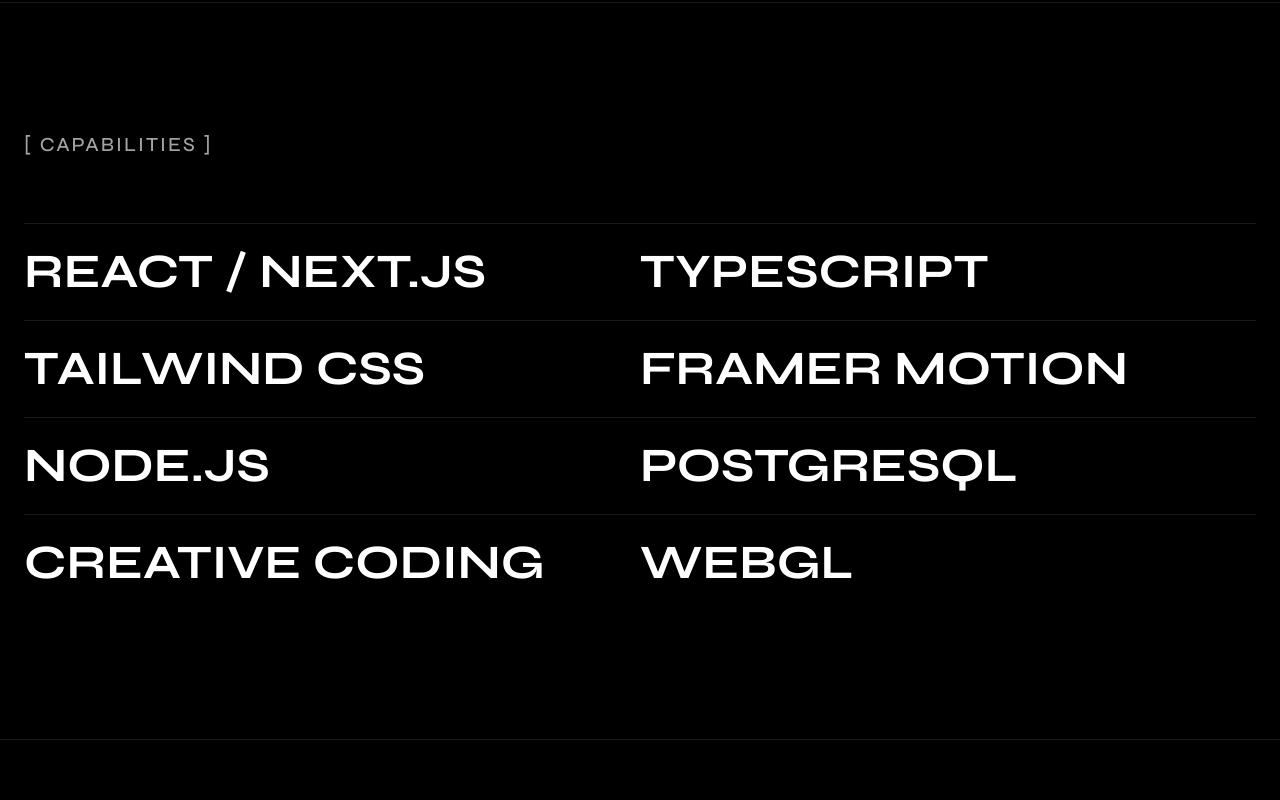
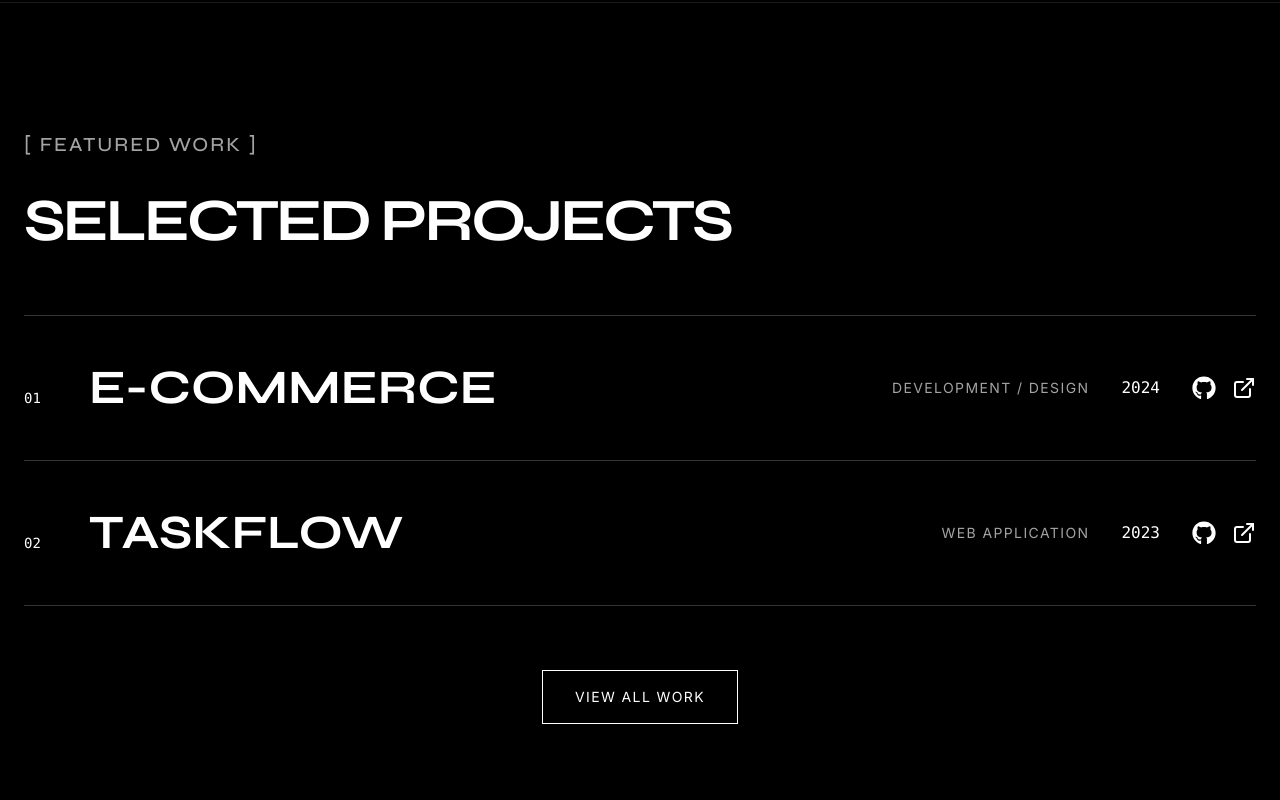
Before and after one commit to YorisSatriaAnanda/YorisS.A, a React (Vite) app: page / in a window 1280 px wide. Shown: the part 1820-2620 px from the top of the page. Built offline with nearby package versions, Linux system fonts and the light colour scheme.

Commit message:
llink cv

```diff
--- /dev/null
+++ b/src/components/sections/FeaturedProjects.tsx
@@ -0,0 +1,130 @@
+import { motion } from 'framer-motion';
+import { useState } from 'react';
+import { FaGithub } from 'react-icons/fa';
+import { ExternalLink } from 'lucide-react';
+import { Link } from 'react-router-dom';
+
+const projects = [
+  {
+    id: 1,
+    title: "E-COMMERCE",
+    category: "Development / Design",
+    year: "2024",
+    image: "/assets/project1.jpg",
+    fallbackImage: "https://images.unsplash.com/photo-1481481322814-3d6412795c15?auto=format&fit=crop&q=80&w=800",
+    link: "#",
+    github: "#"
+  },
+  {
+    id: 2,
+    title: "TASKFLOW",
+    category: "Web Application",
+    year: "2023",
+    image: "/assets/project2.jpg",
+    fallbackImage: "https://images.unsplash.com/photo-1555421689-491a97ff2040?auto=format&fit=crop&q=80&w=800",
+    link: "#",
+    github: "#"
+  }
+];
+
+const FeaturedProjects = () => {
+  const [hoveredProject, setHoveredProject] = useState<number | null>(null);
+  const [mousePos, setMousePos] = useState({ x: 0, y: 0 });
+
+  const handleMouseMove = (e: React.MouseEvent) => {
+    // Only update position if we're inside the component bounds roughly
+    setMousePos({ x: e.clientX, y: e.clientY });
+  };
+
+  return (
+    <section className="py-32 border-b border-white/10 relative" onMouseMove={handleMouseMove}>
+      <div className="container mx-auto px-6">
+        <motion.div
+          initial={{ opacity: 0, y: 20 }}
+          whileInView={{ opacity: 1, y: 0 }}
+          viewport={{ once: true, margin: "-20%" }}
+          transition={{ duration: 0.5 }}
+          className="mb-16"
+        >
+          <div className="flex justify-between items-end mb-8">
+            <h2 className="text-xl tracking-widest font-medium uppercase text-primary-400">
+              [ Featured Work ]
+            </h2>
+          </div>
+          <h3 className="text-4xl md:text-6xl font-syne font-bold uppercase tracking-tighter">
+            Selected Projects
+          </h3>
+        </motion.div>
+
+        <div className="border-t border-white/20">
+          {projects.map((project, index) => (
+            <motion.div
+              key={project.id}
+              initial={{ opacity: 0, y: 20 }}
+              whileInView={{ opacity: 1, y: 0 }}
+              viewport={{ once: true }}
+              transition={{ duration: 0.5, delay: index * 0.1 }}
+              onMouseEnter={() => setHoveredProject(project.id)}
+              onMouseLeave={() => setHoveredProject(null)}
+              className="group border-b border-white/20 py-8 md:py-12 relative flex flex-col md:flex-row md:items-center justify-between hover-target cursor-none transition-colors hover:bg-white/5"
+            >
+              <div className="flex flex-col md:flex-row md:items-baseline gap-4 md:gap-12 z-10 relative pointer-events-none">
+                <span className="text-primary-500 font-mono text-sm hidden md:block">0{index + 1}</span>
+                <h4 className="text-4xl md:text-5xl font-syne font-bold uppercase transition-transform duration-500 group-hover:translate-x-4">
+                  {project.title}
+                </h4>
+              </div>
+
+              <div className="flex items-center gap-8 mt-4 md:mt-0 z-10 relative pointer-events-auto">
+                <span className="text-primary-400 font-sans tracking-widest text-sm uppercase hidden lg:block">
+                  {project.category}
+                </span>
+                <span className="text-white font-mono">{project.year}</span>
+                <div className="flex gap-4">
+                  <a href={project.github} className="hover:text-primary-400 transition-colors hover-target"><FaGithub size={24} /></a>
+                  <a href={project.link} className="hover:text-primary-400 transition-colors hover-target"><ExternalLink size={24} /></a>
+                </div>
+              </div>
+            </motion.div>
+          ))}
+        </div>
+
+        <div className="mt-16 flex justify-center">
+          <Link to="/projects" className="border border-white px-8 py-4 uppercase tracking-widest text-sm hover:bg-white hover:text-black transition-colors hover-target">
+            View All Work
+          </Link>
+        </div>
+      </div>
+
+      {/* Floating Image Reveal on Hover (Desktop Only) */}
+      <div className="fixed top-0 left-0 w-full h-full pointer-events-none z-0 hidden md:block" style={{ pointerEvents: 'none' }}>
+        {projects.map((project) => (
+          <motion.img
+            key={project.id}
+            src={project.image}
+            alt={project.title}
+            className="absolute w-80 h-96 object-cover object-center pointer-events-none"
+            onError={(e) => {
+              (e.target as HTMLImageElement).src = project.fallbackImage;
+            }}
+            initial={{ opacity: 0, scale: 0.8 }}
+            animate={{
+              opacity: hoveredProject === project.id ? 1 : 0,
+              scale: hoveredProject === project.id ? 1 : 0.8,
+              x: mousePos.x - 160, // Center image on cursor
+              y: mousePos.y - 192,
+            }}
+            transition={{
+              opacity: { duration: 0.3 },
+              scale: { duration: 0.3 },
+              x: { type: "spring", stiffness: 100, damping: 20 },
+              y: { type: "spring", stiffness: 100, damping: 20 },
+            }}
+          />
+        ))}
+      </div>
+    </section>
+  );
+};
+
+export default FeaturedProjects;
--- a/src/components/sections/Hero.tsx
+++ b/src/components/sections/Hero.tsx
@@ -1,4 +1,5 @@
 import { motion } from 'framer-motion';
+import { Link } from 'react-router-dom';
 
 const Hero = () => {
   return (
@@ -46,12 +47,23 @@
           transition={{ duration: 1, delay: 1.2 }}
           className="mt-12 flex flex-col md:flex-row justify-between items-start md:items-end gap-8 border-t border-white/20 pt-8"
         >
-          <p className="max-w-sm text-primary-400 font-sans text-sm md:text-base leading-relaxed">
-            I craft digital experiences with a focus on typography, motion, and brutalist aesthetics.
-            Pushing the boundaries of the web.
-          </p>
+          <div className="flex flex-col gap-8">
+            <p className="max-w-sm text-primary-400 font-sans text-sm md:text-base leading-relaxed">
+              I craft digital experiences with a focus on typography, motion, and brutalist aesthetics.
+              Pushing the boundaries of the web.
+            </p>
 
-          <div className="text-right">
+            <div className="flex flex-wrap gap-4">
+              <Link to="/projects" className="bg-white text-black px-6 md:px-8 py-3 md:py-4 font-medium uppercase tracking-widest text-xs md:text-sm hover:bg-transparent hover:text-white border border-white transition-colors hover-target">
+                View Work
+              </Link>
+              <a href="#" className="border border-white px-6 md:px-8 py-3 md:py-4 uppercase tracking-widest text-xs md:text-sm hover:bg-white hover:text-black transition-colors hover-target">
+                Download CV
+              </a>
+            </div>
+          </div>
+
+          <div className="text-left md:text-right">
             <p className="text-xs tracking-widest text-primary-500 mb-1">AVAILABLE FOR HIRE</p>
             <p className="font-syne font-bold">BASED IN INDONESIA</p>
           </div>
--- a/src/pages/Home.tsx
+++ b/src/pages/Home.tsx
@@ -1,6 +1,7 @@
 import Hero from '../components/sections/Hero';
 import Marquee from '../components/sections/Marquee';
 import About from '../components/sections/About';
+import FeaturedProjects from '../components/sections/FeaturedProjects';
 import Skills from '../components/sections/Skills';
 import Contact from '../components/sections/Contact';
 import PageTransition from '../components/PageTransition';
@@ -11,6 +12,7 @@
       <Hero />
       <Marquee />
       <About />
+      <FeaturedProjects />
       <Skills />
       <Contact />
     </PageTransition>
```
